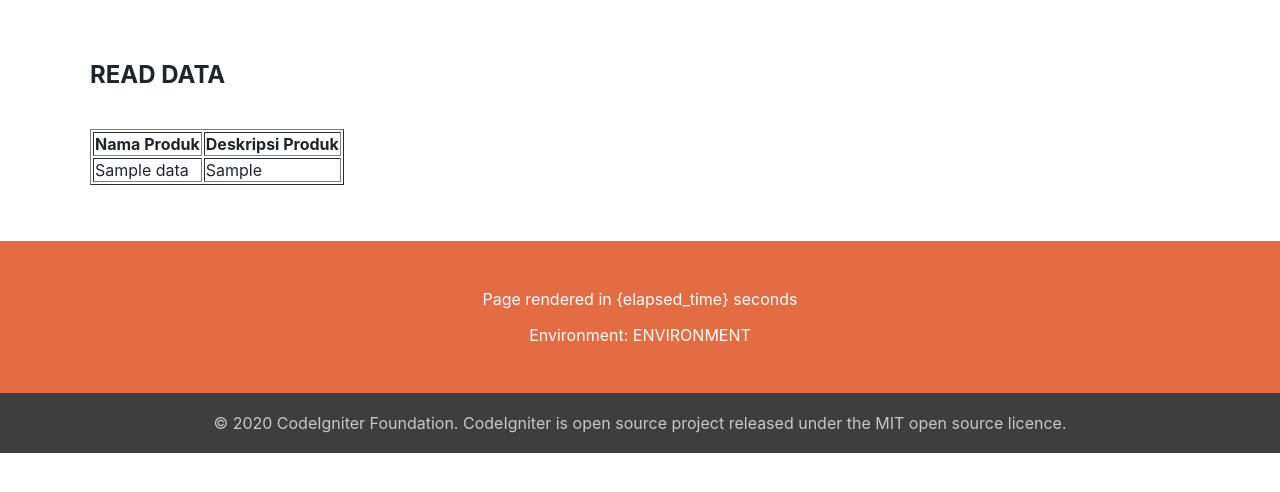
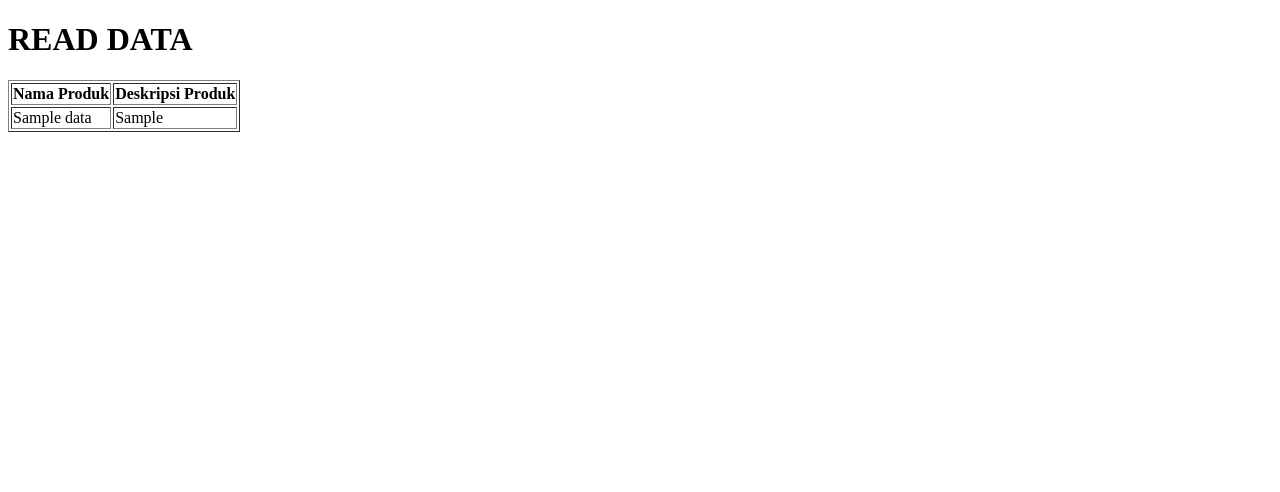
Before and after one commit to mizarzulmi/AsdosPraktikum, a CodeIgniter 4 app: template praktikum-root/app/Views/produk/index.php in a window 1280 px wide. Shown: the top 492 px of the page. Run offline with PHP 8.4 and a stand-in for CodeIgniter, Linux system fonts and the light colour scheme; the template is opened without the code that fills it: most values are stand-ins (such as "Sample title", 1, 10 or a date in 2020); some libraries are stand-ins or nearby versions.

Commit message:
Update index.php

```diff
--- a/praktikum-root/app/Views/produk/index.php
+++ b/praktikum-root/app/Views/produk/index.php
@@ -3,259 +3,22 @@
     <head>
         <meta charset="UTF-8">
         <title>Welcome to CodeIgniter 4!</title>
-	<meta name="description" content="The small framework with powerful features">
-	<meta name="viewport" content="width=device-width, initial-scale=1.0">
-	<link rel="shortcut icon" type="image/png" href="/favicon.ico"/>
-
-	<!-- STYLES -->
-
-	<style {csp-style-nonce}>
-		* {
-			transition: background-color 300ms ease, color 300ms ease;
-		}
-		*:focus {
-			background-color: rgba(221, 72, 20, .2);
-			outline: none;
-		}
-		html, body {
-			color: rgba(33, 37, 41, 1);
-			font-family: -apple-system, BlinkMacSystemFont, "Segoe UI", Helvetica, Arial, sans-serif, "Apple Color Emoji", "Segoe UI Emoji";
-			font-size: 16px;
-			margin: 0;
-			padding: 0;
-			-webkit-font-smoothing: antialiased;
-			-moz-osx-font-smoothing: grayscale;
-			text-rendering: optimizeLegibility;
-		}
-		header {
-			background-color: rgba(247, 248, 249, 1);
-			padding: .4rem 0 0;
-		}
-		.menu {
-			padding: .4rem 2rem;
-		}
-		header ul {
-			border-bottom: 1px solid rgba(242, 242, 242, 1);
-			list-style-type: none;
-			margin: 0;
-			overflow: hidden;
-			padding: 0;
-			text-align: right;
-		}
-		header li {
-			display: inline-block;
-		}
-		header li a {
-			border-radius: 5px;
-			color: rgba(0, 0, 0, .5);
-			display: block;
-			height: 44px;
-			text-decoration: none;
-		}
-		header li.menu-item a {
-			border-radius: 5px;
-			margin: 5px 0;
-			height: 38px;
-			line-height: 36px;
-			padding: .4rem .65rem;
-			text-align: center;
-		}
-		header li.menu-item a:hover,
-		header li.menu-item a:focus {
-			background-color: rgba(221, 72, 20, .2);
-			color: rgba(221, 72, 20, 1);
-		}
-		header .logo {
-			float: left;
-			height: 44px;
-			padding: .4rem .5rem;
-		}
-		header .menu-toggle {
-			display: none;
-			float: right;
-			font-size: 2rem;
-			font-weight: bold;
-		}
-		header .menu-toggle button {
-			background-color: rgba(221, 72, 20, .6);
-			border: none;
-			border-radius: 3px;
-			color: rgba(255, 255, 255, 1);
-			cursor: pointer;
-			font: inherit;
-			font-size: 1.3rem;
-			height: 36px;
-			padding: 0;
-			margin: 11px 0;
-			overflow: visible;
-			width: 40px;
-		}
-		header .menu-toggle button:hover,
-		header .menu-toggle button:focus {
-			background-color: rgba(221, 72, 20, .8);
-			color: rgba(255, 255, 255, .8);
-		}
-		header .heroe {
-			margin: 0 auto;
-			max-width: 1100px;
-			padding: 1rem 1.75rem 1.75rem 1.75rem;
-		}
-		header .heroe h1 {
-			font-size: 2.5rem;
-			font-weight: 500;
-		}
-		header .heroe h2 {
-			font-size: 1.5rem;
-			font-weight: 300;
-		}
-		section {
-			margin: 0 auto;
-			max-width: 1100px;
-			padding: 2.5rem 1.75rem 3.5rem 1.75rem;
-		}
-		section h1 {
-			margin-bottom: 2.5rem;
-		}
-		section h2 {
-			font-size: 120%;
-			line-height: 2.5rem;
-			padding-top: 1.5rem;
-		}
-		section pre {
-			background-color: rgba(247, 248, 249, 1);
-			border: 1px solid rgba(242, 242, 242, 1);
-			display: block;
-			font-size: .9rem;
-			margin: 2rem 0;
-			padding: 1rem 1.5rem;
-			white-space: pre-wrap;
-			word-break: break-all;
-		}
-		section code {
-			display: block;
-		}
-		section a {
-			color: rgba(221, 72, 20, 1);
-		}
-		section svg {
-			margin-bottom: -5px;
-			margin-right: 5px;
-			width: 25px;
-		}
-		.further {
-			background-color: rgba(247, 248, 249, 1);
-			border-bottom: 1px solid rgba(242, 242, 242, 1);
-			border-top: 1px solid rgba(242, 242, 242, 1);
-		}
-		.further h2:first-of-type {
-			padding-top: 0;
-		}
-		footer {
-			background-color: rgba(221, 72, 20, .8);
-			text-align: center;
-		}
-		footer .environment {
-			color: rgba(255, 255, 255, 1);
-			padding: 2rem 1.75rem;
-		}
-		footer .copyrights {
-			background-color: rgba(62, 62, 62, 1);
-			color: rgba(200, 200, 200, 1);
-			padding: .25rem 1.75rem;
-		}
-		@media (max-width: 559px) {
-			header ul {
-				padding: 0;
-			}
-			header .menu-toggle {
-				padding: 0 1rem;
-			}
-			header .menu-item {
-				background-color: rgba(244, 245, 246, 1);
-				border-top: 1px solid rgba(242, 242, 242, 1);
-				margin: 0 15px;
-				width: calc(100% - 30px);
-			}
-			header .menu-toggle {
-				display: block;
-			}
-			header .hidden {
-				display: none;
-			}
-			header li.menu-item a {
-				background-color: rgba(221, 72, 20, .1);
-			}
-			header li.menu-item a:hover,
-			header li.menu-item a:focus {
-				background-color: rgba(221, 72, 20, .7);
-				color: rgba(255, 255, 255, .8);
-			}
-		}
-	</style>
-</head>
-<body>
-
-
-<section>
-
         <h1>READ DATA</h1>
 
         <table border="1">
             <thead>
                 <th>Nama Produk</th>
                 <th>Deskripsi Produk</th>
-
             </thead>
             <tbody>
-        <?php
-                foreach($data as $key => $keluar) {
-        ?>
-
+                <?php foreach($data as $key => $keluar) { ?>
                 <tr>
                     <td><?php echo $keluar['nama_produk'];  ?></td>
             	    <td><?php echo $keluar['deskripsi_produk'];  ?></td>
                 </tr>
-
                 <?php } ?>
-
             </tbody>
-
-
         </table>
-
     </section>
-
-<footer>
-	<div class="environment">
-
-		<p>Page rendered in {elapsed_time} seconds</p>
-
-		<p>Environment: <?= ENVIRONMENT ?></p>
-
-	</div>
-
-	<div class="copyrights">
-
-		<p>&copy; <?= date('Y') ?> CodeIgniter Foundation. CodeIgniter is open source project released under the MIT
-			open source licence.</p>
-
-	</div>
-
-</footer>
-
-<!-- SCRIPTS -->
-
-<script>
-	function toggleMenu() {
-		var menuItems = document.getElementsByClassName('menu-item');
-		for (var i = 0; i < menuItems.length; i++) {
-			var menuItem = menuItems[i];
-			menuItem.classList.toggle("hidden");
-		}
-	}
-</script>
-
-<!-- -->
-
 </body>
 </html>
```
Lines whose indentation alone changed are shown as unchanged.
